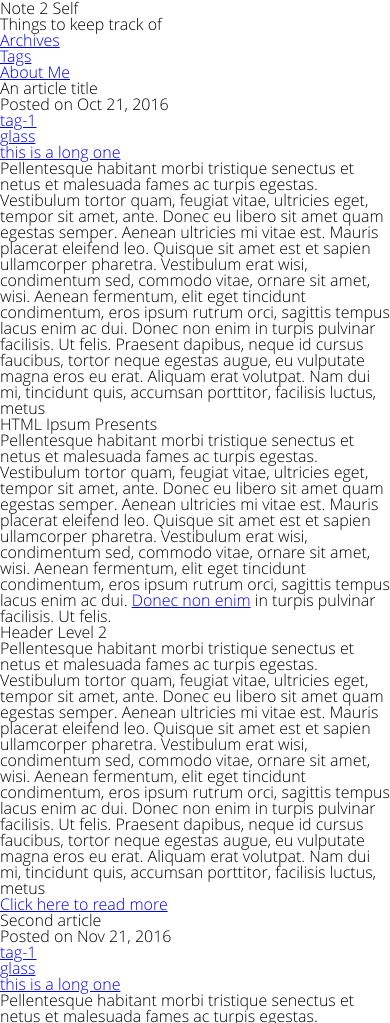
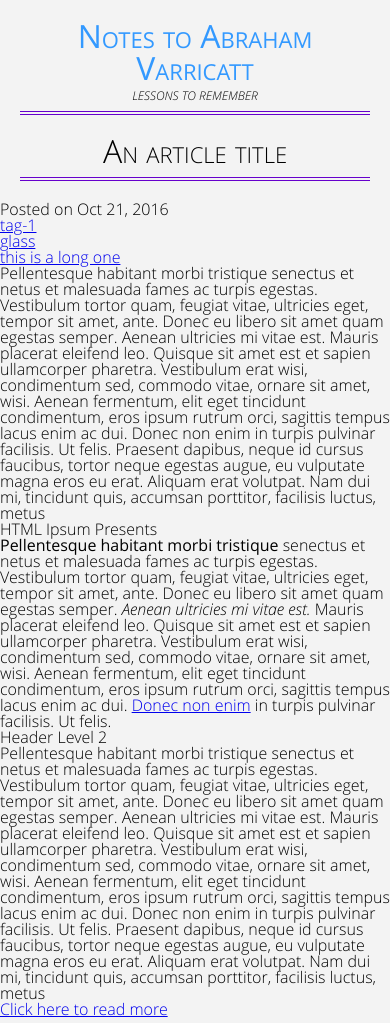
Before and after one commit to abrahamvarricatt/learn_scss, a website: page docs/index.html in a window 390 px wide. Shown: the top 1023 px of the page. Drawn offline with Linux system fonts and the light colour scheme; files whose address does not match are found by name.

Commit message:
Styling site heading
The website heading now looks good on mobile devices

Closes #21

```diff
--- a/docs/index.html
+++ b/docs/index.html
@@ -9,17 +9,11 @@
 </head>
 <body>
   <header>
-    <h1>Note 2 Self</h1>
-    <h3>Things to keep track of</h3>
+    <h1><strong><a href="/">Notes to Abraham Varricatt</a></strong></h1>
+    <h3><em>Lessons to remember</em></h3>
   </header>
   <div class="content">
-    <nav>
-      <ul>
-        <li><a href="#">Archives</a></li>
-        <li><a href="#">Tags</a></li>
-        <li><a href="#">About Me</a></li>
-      </ul>
-    </nav>
+
     <div class="article-list">
       <article>
         <header>
@@ -159,6 +153,13 @@
       </section>
     </div>
   </div>
+  <nav>
+    <ul>
+      <li><a href="#">Archives</a></li>
+      <li><a href="#">Tags</a></li>
+      <li><a href="#">About Me</a></li>
+    </ul>
+  </nav>
   <footer>
     <h4>Powered by <a href="https://getnikola.com/">Nikola</a>, hosted on <a href="https://pages.github.com/">GitHub Pages</a></h4>
   </footer>
--- a/gulpfile.js
+++ b/gulpfile.js
@@ -14,7 +14,7 @@ const config = require('./config');
 
 // Source file locations
 var HTML_SOURCES = ['src/html/*.html'];
-var SCSS_SOURCES = ['src/styles/*.scss'];
+var SCSS_SOURCES = ['src/styles/**/*.scss'];
 var FONT_SOURCES = ['src/styles/fonts/*'];
 
 gulp.task('html', function() {
--- a/src/styles/main.scss
+++ b/src/styles/main.scss
@@ -14,3 +14,4 @@ Built with SASS and Gulp
 
 // partials - stuff which outputs CSS
 @import "partials/typography";
+@import "partials/layout";
--- a/src/styles/modules/_variables.scss
+++ b/src/styles/modules/_variables.scss
@@ -1 +1,6 @@
-// nothing for now...
+// General stuff (site-wide)
+$website-background-color: #f3f3f3;
+
+// site heading
+$website-heading-color: #3399ff;
+$website-heading-border-color: #6600cc;
--- /dev/null
+++ b/src/styles/partials/_layout.scss
@@ -0,0 +1,25 @@
+body {
+  background-color: $website-background-color;
+}
+
+header {
+  margin: 20px;
+  padding-bottom: 10px;
+  border-bottom: 4px double $website-heading-border-color;
+  h1 {
+    font-size: 32px;
+    text-align: center;
+    font-variant: small-caps;
+    a:link,
+    a:visited {
+      text-decoration: none;
+      color: $website-heading-color;
+    }
+  }
+  h3 {
+    margin-top: 5px;
+    text-align: center;
+    text-transform: uppercase;
+    font-size: 12px;
+  }
+}
--- a/src/styles/partials/_typography.scss
+++ b/src/styles/partials/_typography.scss
@@ -1,20 +1,20 @@
 @font-face {
   font-family: 'Open Sans';
-  src: url('/fonts/OpenSans-Light-webfont.woff') format('woff');
+  src: url('/styles/fonts/OpenSans-Light-webfont.woff') format('woff');
   font-style: normal;
   font-weight: normal;
 }
 
 @font-face {
   font-family: 'Open Sans';
-  src: url('/fonts/OpenSans-LightItalic-webfont.woff') format('woff');
+  src: url('/styles/fonts/OpenSans-LightItalic-webfont.woff') format('woff');
   font-style: italic;
   font-weight: normal;
 }
 
 @font-face {
   font-family: 'Open Sans';
-  src: url('/fonts/OpenSans-Regular-webfont.woff') format('woff');
+  src: url('/styles/fonts/OpenSans-Regular-webfont.woff') format('woff');
   font-style: normal;
   font-weight: bold;
 }
@@ -24,3 +24,11 @@ body {
   font-family: 'Open Sans', sans-serif;
   font-weight: normal;
 }
+
+strong {
+  font-weight: bold;
+}
+
+em {
+  font-style: italic;
+}
```
Also changed, not shown: src/html/index.html (+10 -9 lines), docs/styles/main.css.
